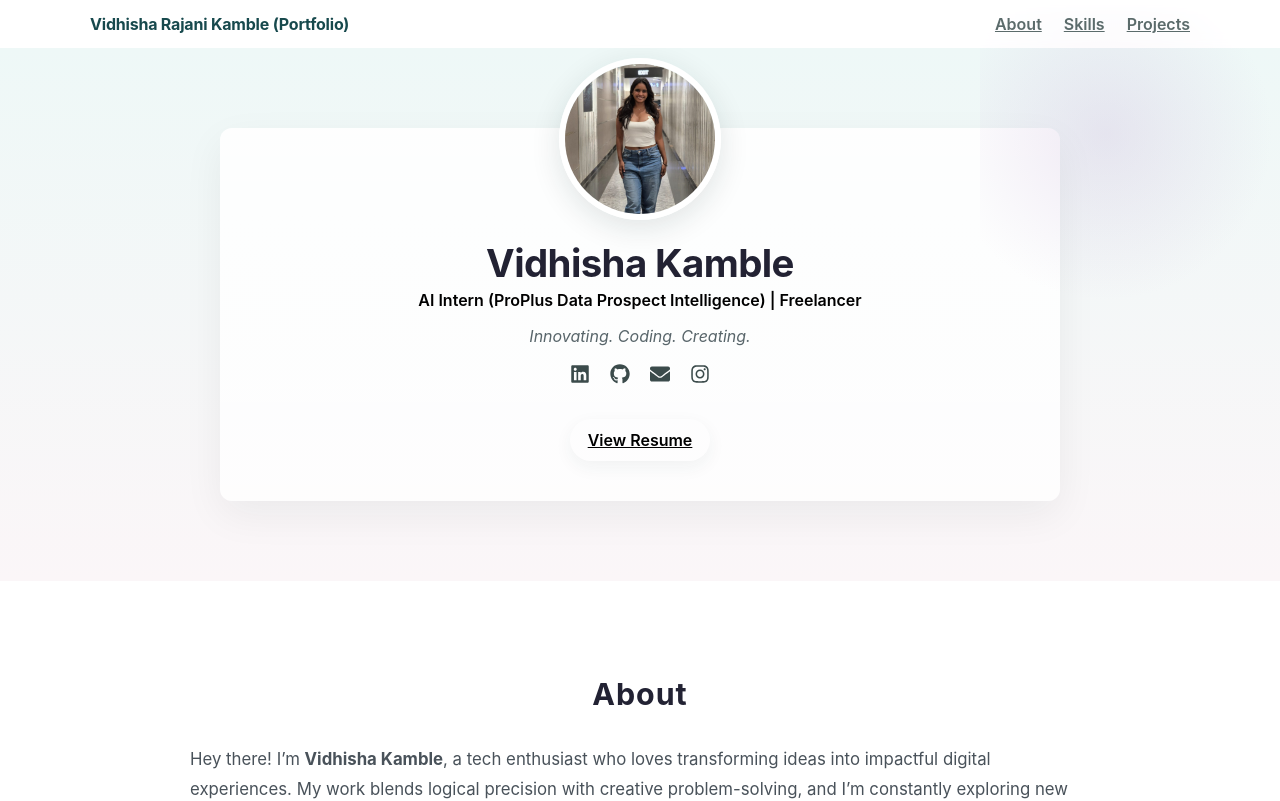
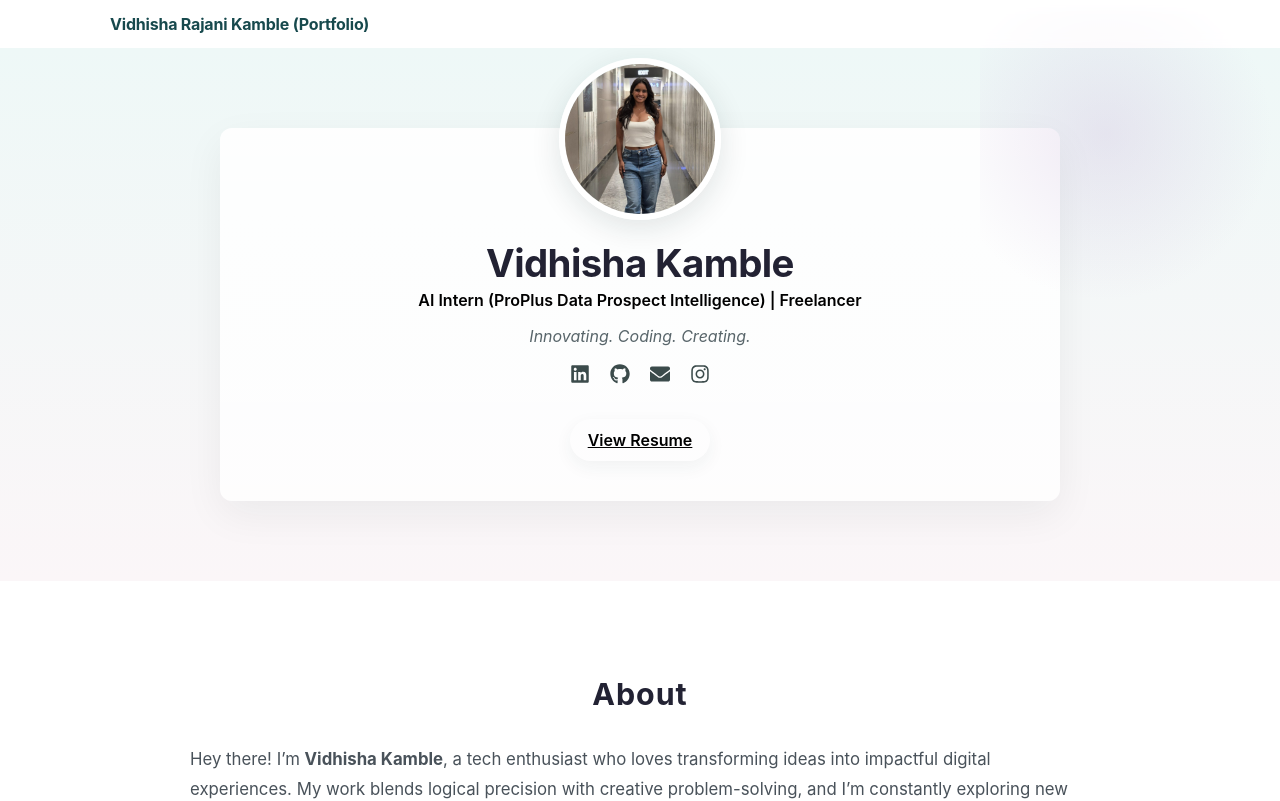
Before and after one commit to veeuu/Portfolio, a React (Create React App) app: page / in a window 1280 px wide. Shown: the top 801 px of the page. Built offline with nearby package versions, Linux system fonts and the light colour scheme.

Commit message:
update in navbar

```diff
--- a/src/App.css
+++ b/src/App.css
@@ -35,10 +35,14 @@
   padding: 14px 0;
 }
 .brand {
-  font-weight:700;
+  font-weight: 700;
   color: #17494d;
   letter-spacing: -0.2px;
+  margin-left: 20px; /* Added this to move brand slightly right */
 }
+
+/* Remove the nav-links styles completely or leave them if you plan to add links later */
+
 .nav-links a {
   margin-left: 22px;
   color: #5b6b6b;
--- a/src/components/Navbar.js
+++ b/src/components/Navbar.js
@@ -13,11 +13,7 @@
     <header className={`nav-wrap ${scrolled ? "nav-shadow" : ""}`}>
       <div className="container nav-inner">
         <div className="brand">Vidhisha Rajani Kamble (Portfolio)</div>
-        <nav className="nav-links">
-          <a href="#about">About</a>
-          <a href="#skills">Skills</a>
-          <a href="#projects">Projects</a>
-        </nav>
+        {/* Removed nav-links */}
       </div>
     </header>
   );
```
Also changed, not shown: package.json (+7 -1 lines), 1 other file (tests, documents, lock files or other folders).
